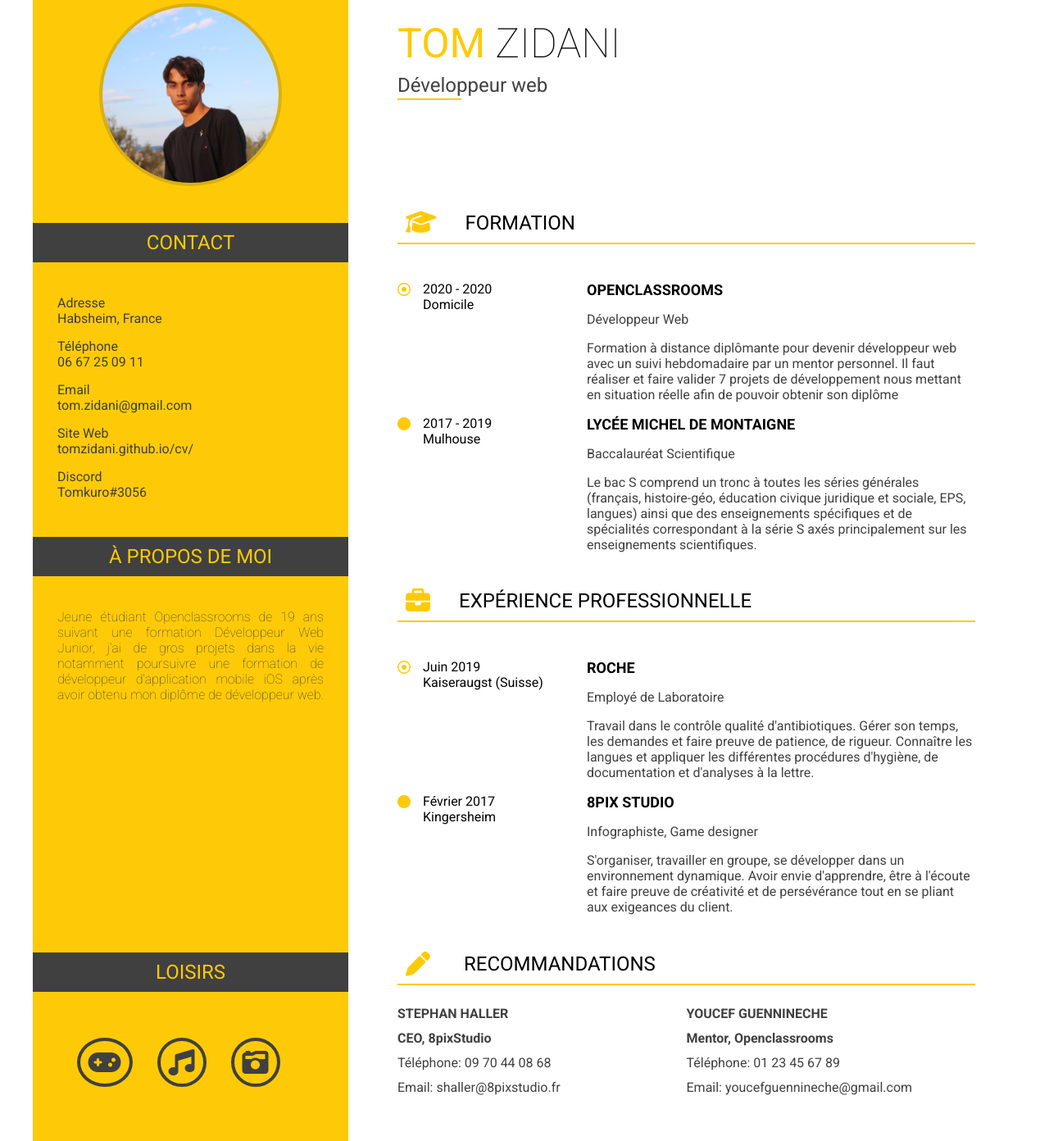
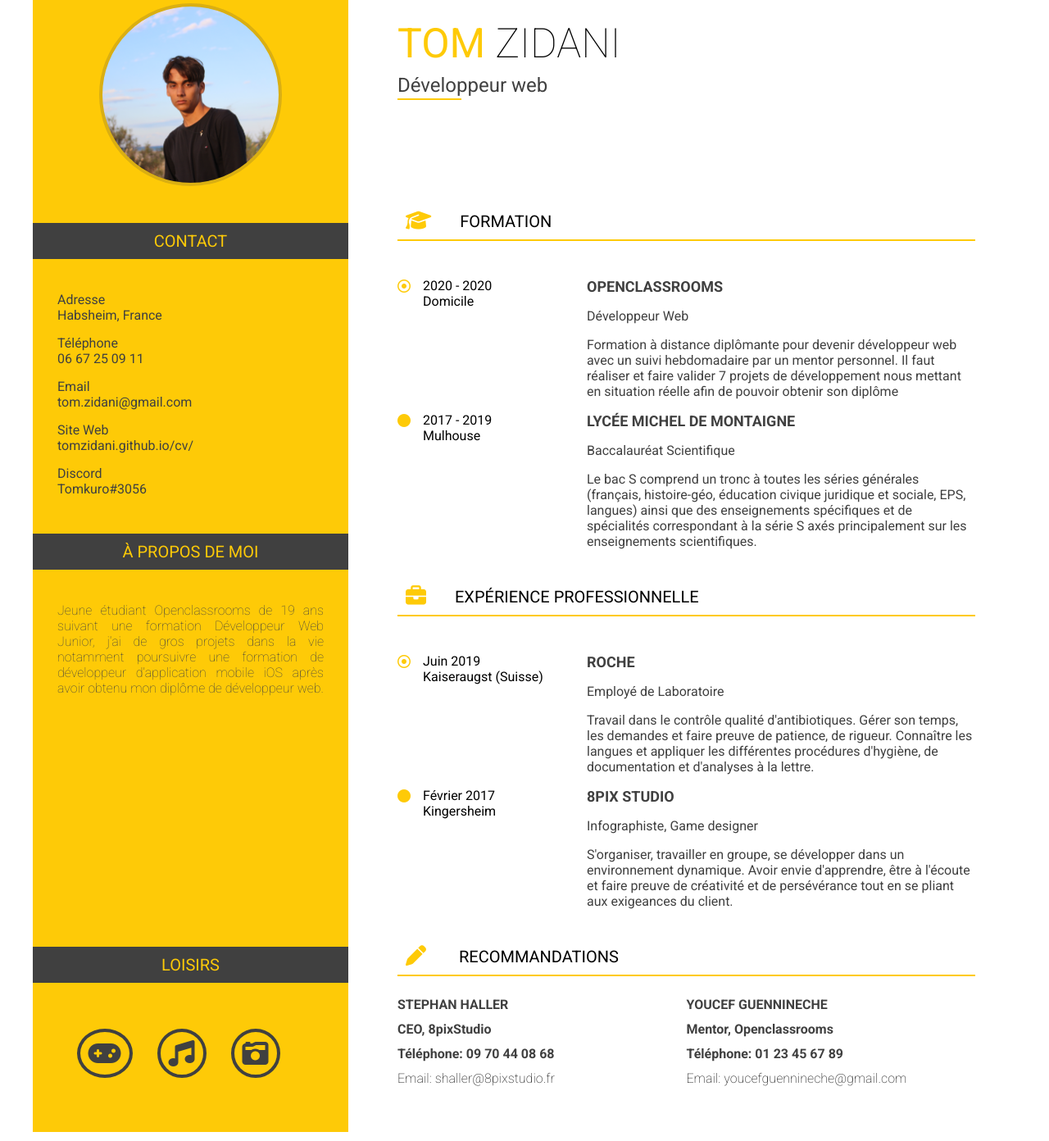
Before and after one commit to tomzidani/OC-P2, a PHP site: page / in a window 1280 px wide. Shown: the part 91-1483 px from the top of the page at 82% size. Run offline with PHP 8.4, Linux system fonts and the light colour scheme; some libraries are stand-ins or nearby versions.

Commit message:
Balises titres corrigées
Balises titres h1, h2, h3 et h4 corrigées, replacées dans l'ordre avec l'importance qui suit

```diff
--- a/assets/css/style.css
+++ b/assets/css/style.css
@@ -12,10 +12,10 @@ ul{padding-left: 0;}
 
 /* Titres */
 h1{text-transform: uppercase; font-size: 50px;font-weight: 100;margin-bottom: 7.5px;margin-top: 0;}
-h2{font-weight: normal;padding: 10px;margin-bottom: 0;}
-h2.fonction{color: #404040; margin-top: 0px; margin-left: 0px; margin-right: 0px; padding: 0;margin-bottom: 130px;}
+h3{font-weight: normal;padding: 10px;margin-bottom: 0; font-size: 20px;}
+h2.fonction{color: #404040; margin-top: 0px; margin-left: 0px; margin-right: 0px; padding: 0;margin-bottom: 130px; font-weight: normal;}
 h2.fonction::before{content: ''; width: 78px; height: 2px; background-color: #feca07;position: absolute; margin-top: 30px;}
-h3{font-size: 18px;text-transform: uppercase;margin: 0;}
+h4{font-size: 18px;text-transform: uppercase;margin: 0; color: #404040;}
 
 /* Listes */
 .p-gauche section.informations ul{margin-left: 30px;}
@@ -25,15 +25,15 @@ h3{font-size: 18px;text-transform: uppercase;margin: 0;}
 .p-droite section ul li{list-style: none; display: flex;}
 div.date{display: flex;}
 div.recommandations{display: flex;}
-div.recommandations p{line-height: 30px; color: #404040;margin-top: 0; margin-left: 0; margin-left: 0; margin-bottom: 50px; width: 50%;}
+div.recommandations p{line-height: 30px; color: #404040;margin-top: 0; margin-left: 0; margin-left: 0; margin-bottom: 50px; width: 50%; font-weight: bold;}
 div.date-i{width: 200px;}
 
 /* Paragraphes */
 .p-gauche p{margin-left: 30px; margin-right: 30px; color: #404040;}
 p.about{text-align: justify; font-weight: 100;}
 article.infos p{color: #404040;}
-.r-identite{text-transform: uppercase; font-weight: bold;}
-.r-poste{font-weight: bold;}
+.r-identite{text-transform: uppercase;}
+.r-email{font-weight: 200;}
 
 /* Objets */
 .photo{width: 215px; height: 215px; background: url('../img/profil.png') center no-repeat;  border-radius: 100%; border: solid 4px #daaf12; background-size: 150%; margin-left: auto; margin-right: auto; margin-top: 30px;}
@@ -46,7 +46,7 @@ span.prenom{color: #feca07; font-weight: normal;}
 .contenu{max-width: 1200px;display: flex;margin: 0 auto;}
 
 /* Icones */
-.p-droite .banniere h2 i{margin-right: 35px;color: #feca07}
+.p-droite .banniere h3 i{margin-right: 35px;color: #feca07}
 div.date i{color: #feca07;margin-right: 15px;margin-top: 2px;}
 .loisirs i{margin-right: 30px; color: #404040;margin-bottom: 50px; padding: 10px; border: solid 4px #404040; border-radius: 100%;}
 
--- a/index.html
+++ b/index.html
@@ -20,7 +20,7 @@
 				<div class="photo"></div>
 
 				<!-- Contact -->
-				<div class="banniere"><h2>Contact</h2></div>
+				<div class="banniere"><h3>Contact</h3></div>
 				<ul>
 					<li>Adresse<br>Habsheim, France</li>
 					<li>Téléphone<br>06 67 25 09 11</li>
@@ -30,13 +30,13 @@
 				</ul>
 
 				<!-- A propos -->
-				<div class="banniere"><h2>à propos de moi</h2></div>
+				<div class="banniere"><h3>à propos de moi</h3></div>
 				<p class="about">Jeune étudiant Openclassrooms de 19 ans suivant une formation Développeur Web Junior, j'ai de gros projets dans la vie notamment poursuivre une formation de développeur d'application mobile iOS après avoir obtenu mon diplôme de développeur web.</p>
 			</section>
 
 			<!-- Loisirs -->
 			<section class="loisirs">
-				<div class="banniere"><h2>Loisirs</h2></div>
+				<div class="banniere"><h3>Loisirs</h3></div>
 				<ul>
 					<li><i class="fas fa-gamepad fa-2x"></i></li>
 					<li><i class="fas fa-music fa-2x"></i></li>
@@ -61,13 +61,13 @@
 
 			<!-- Section formation -->
 			<section>
-				<div class="banniere"><h2><i class="fas fa-graduation-cap fa-lg formation"></i>Formation</h2></div>
+				<div class="banniere"><h3><i class="fas fa-graduation-cap fa-lg formation"></i>Formation</h3></div>
 				<ul>
 					<!-- Formation Openclassrooms -->
 					<li>
 						<div class="date"><i class="far fa-dot-circle"></i><div class="date-i">2020 - 2020<br>Domicile</div></div>
 						<article class="infos">
-							<h3>Openclassrooms</h3>
+							<h4>Openclassrooms</h4>
 							<p>Développeur Web</p>
 							<p>Formation à distance diplômante pour devenir développeur web avec un suivi hebdomadaire par un mentor personnel. Il faut réaliser et faire valider 7 projets de développement nous mettant en situation réelle afin de pouvoir obtenir son diplôme</p>
 						</article>
@@ -76,7 +76,7 @@
 					<li>
 						<div class="date"><i class="fas fa-circle"></i><div class="date-i">2017 - 2019<br>Mulhouse</div></div>
 						<article class="infos">
-							<h3>Lycée michel de montaigne</h3>
+							<h4>Lycée michel de montaigne</h4>
 							<p>Baccalauréat Scientifique</p>
 							<p>Le bac S comprend un tronc à toutes les séries générales (français, histoire-géo, éducation civique juridique et sociale, EPS, langues) ainsi que des enseignements spécifiques et de spécialités correspondant à la série S axés principalement sur les enseignements scientifiques.</p>
 						</article>
@@ -86,13 +86,13 @@
 
 			<!-- Section experience professionnelle -->
 			<section>
-				<div class="banniere"><h2><i class="fas fa-briefcase fa-lg experience"></i>Expérience professionnelle</h2></div>
+				<div class="banniere"><h3><i class="fas fa-briefcase fa-lg experience"></i>Expérience professionnelle</h3></div>
 				<ul>
 						<!-- Expérience Roche -->
 						<li>
 							<div class="date"><i class="far fa-dot-circle"></i><div class="date-i">Juin 2019<br>Kaiseraugst (Suisse)</div></div>
 							<article class="infos">
-								<h3>Roche</h3>
+								<h4>Roche</h4>
 								<p>Employé de Laboratoire</p>
 								<p>Travail dans le contrôle qualité d'antibiotiques. Gérer son temps, les demandes et faire preuve de patience, de rigueur. Connaître les langues et appliquer les différentes procédures d'hygiène, de documentation et d'analyses à la lettre.</p>
 							</article>
@@ -102,7 +102,7 @@
 						<li>
 							<div class="date"><i class="fas fa-circle"></i><div class="date-i">Février 2017<br>Kingersheim</div></div>
 							<article class="infos">
-								<h3>8pix studio</h3>
+								<h4>8pix studio</h4>
 								<p>Infographiste, Game designer</p>
 								<p>S'organiser, travailler en groupe, se développer dans un environnement dynamique. Avoir envie d'apprendre, être à l'écoute et faire preuve de créativité et de persévérance tout en se pliant aux exigeances du client.</p>
 							</article>
@@ -112,22 +112,22 @@
 
 			<!-- Section recommandations -->
 			<section class="recommandations">
-				<div class="banniere"><h2><i class="fas fa-pen fa-lg"></i> Recommandations</h2></div>
+				<div class="banniere"><h3><i class="fas fa-pen fa-lg"></i> Recommandations</h3></div>
 				<div class="recommandations">
 					<!-- Recommandation Stephan Haller -->
 					<p>
 						<span class="r-identite">Stephan HALLER</span><br>
-						<span class="r-poste">CEO, 8pixStudio</span><br>
+						CEO, 8pixStudio<br>
 						Téléphone: <a href="tel:+33970440868">09 70 44 08 68</a><br>
-						Email: <a href="mailto:shaller@8pixstudio.fr">shaller@8pixstudio.fr</a>
+						<span class="r-email">Email: <a href="mailto:shaller@8pixstudio.fr">shaller@8pixstudio.fr</a></span>
 					</p>
 
 					<!-- Recommandation Mentor -->
 					<p>
 						<span class="r-identite">Youcef GUENNINECHE</span><br>
-						<span class="r-poste">Mentor, Openclassrooms</span><br>
+						Mentor, Openclassrooms<br>
 						Téléphone: <a href="tel:+33970440868">01 23 45 67 89</a><br>
-						Email: <a href="mailto:youcefguennineche@gmail.com">youcefguennineche@gmail.com</a>
+						<span class="r-email">Email: <a href="mailto:youcefguennineche@gmail.com">youcefguennineche@gmail.com</a></span>
 					</p>
 				</div>
 			</section>
```
